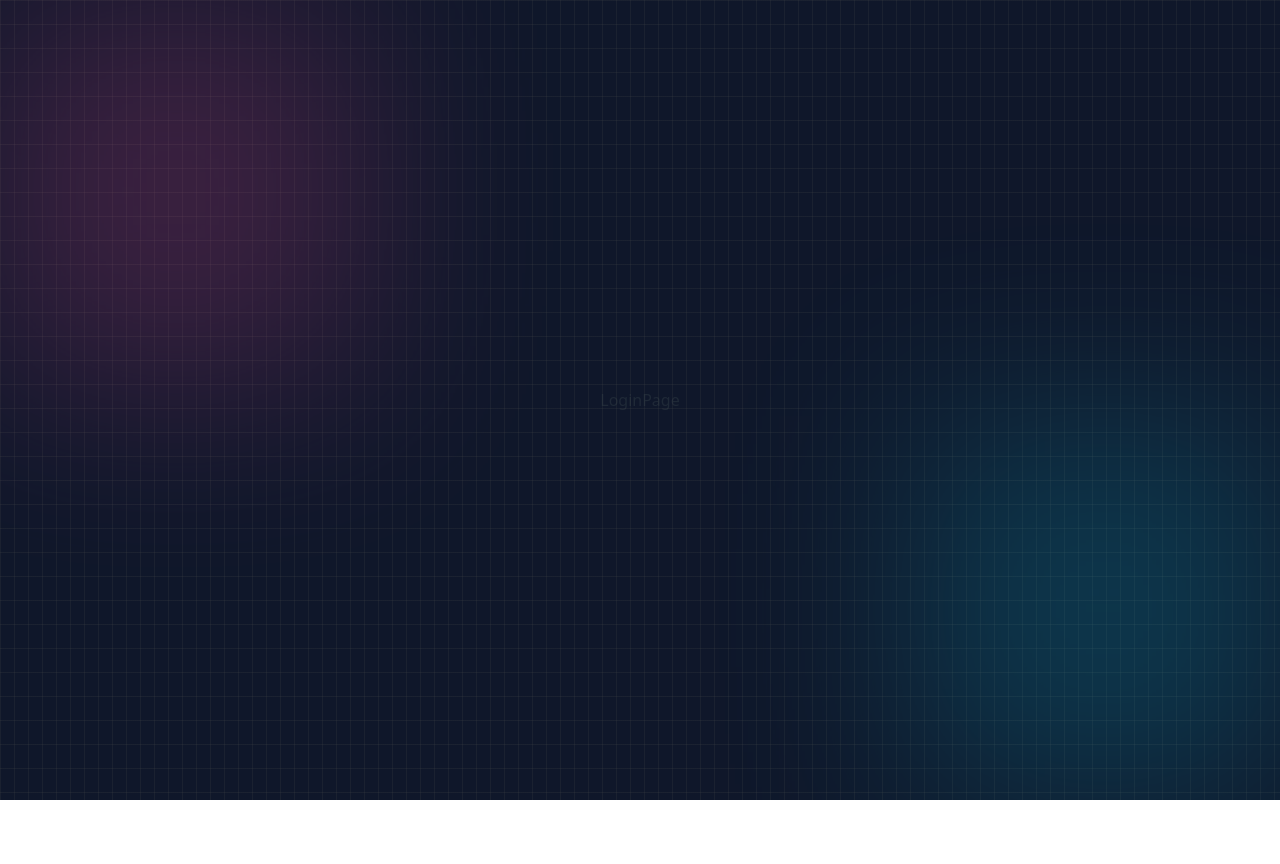
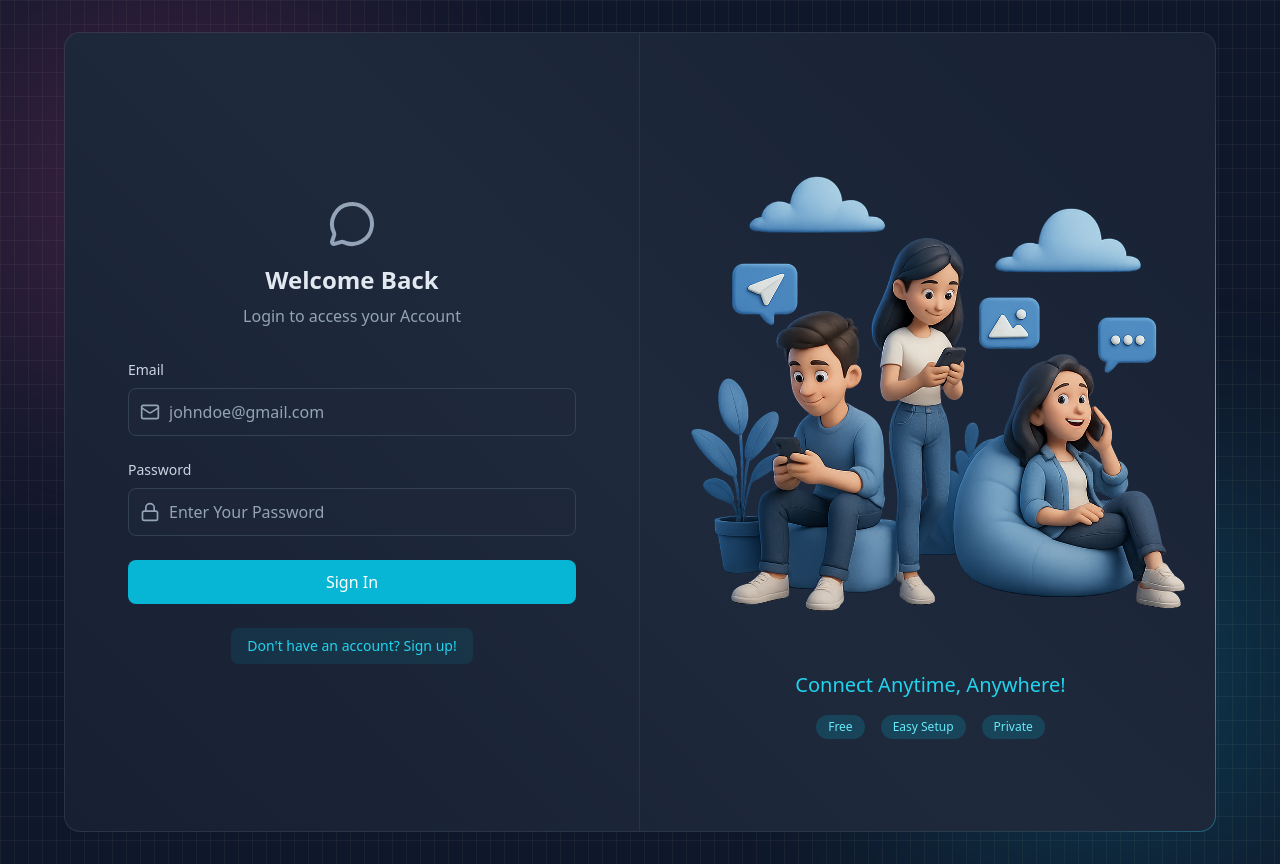
Before and after one commit to CasGan/chatii, a React app in the folder frontend/: page /login in a window 1280 px wide. Before the commit the page ends 800 px from the top, so only its background shows below. Built offline with nearby package versions, Linux system fonts and the light colour scheme; no server answers; the HTML template or start-up script is replaced by a standard one.

Commit message:
implements login and logout

```diff
--- a/frontend/src/pages/ChatPage.jsx
+++ b/frontend/src/pages/ChatPage.jsx
@@ -1,8 +1,13 @@
-import React from 'react'
+import { useAuthStore} from "../store/useAuthStore.js";
 
 function ChatPage() {
+  const {logout} = useAuthStore();
+
   return (
-    <div>ChatPage</div>
+    <div className="z-10">
+      ChatPage
+      <button onClick={logout}>Logout</button>
+    </div>
   )
 }
 
--- a/frontend/src/pages/LoginPage.jsx
+++ b/frontend/src/pages/LoginPage.jsx
@@ -1,9 +1,117 @@
-import React from 'react'
+import { useState } from "react";
+import { useAuthStore } from "../store/useAuthStore.js";
+import BorderAnimatedContainer from "../components/BorderAnimatedContainer.jsx";
+import { MessageCircleIcon, LockIcon, MailIcon, UserIcon, LoaderIcon, Loader } from "lucide-react";
+import {Link} from "react-router";
+
 
 function LoginPage() {
-  return (
-    <div>LoginPage</div>
-  )
+
+  const [formData, setFormData] = useState({email: "", password: ""});
+  const {login, isLogginIn} = useAuthStore();
+
+  const handleSubmit = (e) => {
+    e.preventDefault();
+    login(formData);
+  };
+
+
+    return (
+    <div className="w-full flex items-center justify-center p-4 bg-slate-900">
+      <div className="relative w-full max-w-6xl md:h-[800px] h-[650px]">
+        <BorderAnimatedContainer>
+          <div className="w-full flex flex-col md:flex-row">
+            {/* left side column */}
+            <div className="md:w-1/2 p-8 flex items-center justify-center md:border-r border-slate-600/30">
+            <div className="w-full max-w-md">
+              {/* Heading Text */}
+              <div className="text-center mb-8">
+                <MessageCircleIcon className="w-12 h-12 mx-auto text-slate-400 mb-4" />
+                <h2 className="text-2xl font-bold text-slate-200 mb-2">Welcome Back</h2>
+                <p className="text-slate-400">Login to access your Account</p>
+              </div>
+
+              {/* Form */}
+              <form onSubmit={handleSubmit} className="space-y-6">
+
+                 {/* Email */}
+                <div>
+                  <label className="auth-input-label">Email</label>
+                  <div className="relative">
+                    <MailIcon className="auth-input-icon"/>
+
+                    <input
+                      type="email"
+                      value={formData.email}
+                      onChange={(e)=> setFormData({ ...formData, email: e.target.value})}
+                      className="input"
+                      placeholder="johndoe@gmail.com"
+                      />
+                  </div>
+                </div>
+
+                 {/* Password  */}
+                <div>
+                  <label className="auth-input-label">Password</label>
+                  <div className="relative">
+                    <LockIcon className="auth-input-icon"/>
+
+                    <input
+                      type="password"
+                      value={formData.password}
+                      onChange={(e)=> setFormData({ ...formData, password: e.target.value})}
+                      className="input"
+                      placeholder="Enter Your Password"
+                      />
+                  </div>
+                </div>
+                {/* Submit Button */}
+                <button className="auth-btn" type="submit" disabled={isLogginIn}>
+                  {isLogginIn ? (
+                    <LoaderIcon className="w-full h-5 animate-spin text-center"/>
+                  ) : (
+                    "Sign In"
+                  )}
+                </button>
+              </form>
+
+              <div className="mt-6 text-center">
+                <Link to="/signup" className="auth-link">
+                  Don't have an account? Sign up!
+                </Link>
+              </div>
+
+
+
+            </div>
+
+            </div>
+
+            {/* Form picture - Right Side */}
+            <div className="hidden md:w-1/2 md:flex items-center justify-center p-6 bg-gradient-to-bl from-slate-800/20 to-transparent">\
+                  <div>
+                    <img
+                      src="/login.png"
+                      alt="People Using Mobile Device"
+                      className="w-full h-auto object-contain"
+                    />
+                    <div className="mt-6 text-center">
+                      <h3 className="text-xl font-medium text-cyan-400">Connect Anytime, Anywhere!</h3>
+
+                      <div className="mt-4 flex justify-center gap-4">
+                        <span className="auth-badge">Free</span>
+                        <span className="auth-badge">Easy Setup</span>
+                        <span className="auth-badge">Private</span>
+                      </div>
+                    </div>
+                  </div>
+            </div>
+
+          </div>
+        </BorderAnimatedContainer>
+      </div>
+    </div>
+  );
 }
 
 export default LoginPage
--- a/frontend/src/pages/SignUpPage.jsx
+++ b/frontend/src/pages/SignUpPage.jsx
@@ -69,7 +69,7 @@
                 <div>
                   <label className="auth-input-label">Password</label>
                   <div className="relative">
-                    <UserIcon className="auth-input-icon"/>
+                    <LockIcon className="auth-input-icon"/>
 
                     <input
                       type="password"
@@ -86,7 +86,7 @@
                     <LoaderIcon className="w-full h-5 animate-spin text-center"/>
                   ) : (
                     "Create Account"
-                  )};
+                  )}
                 </button>
               </form>
 
@@ -126,7 +126,7 @@
         </BorderAnimatedContainer>
       </div>
     </div>
-  )
+  );
 }
 
 export default SignUpPage
--- a/frontend/src/store/useAuthStore.js
+++ b/frontend/src/store/useAuthStore.js
@@ -6,6 +6,7 @@
     authUser: null,
     isCheckingAuth: true,
     isSigningUp: false,
+    isLoggingIn: true,
 
     checkAuth : async () =>{
         try {
@@ -36,4 +37,32 @@
 
     },
 
+    login : async(data) =>{
+        set({isLoggingIn: true});
+
+        try {
+            const res = await axiosInstance.post("/auth/login", data);
+            set({ authUser: res.data });
+
+            toast.success("Logged In!");
+
+        } catch (error) {
+            toast.error(error.response.data.message);
+        } finally {
+            set({isLoggingIn: false});
+        }
+
+    },
+
+    logout: async() =>{
+        try {
+            await axiosInstance.post("/auth/logout");
+            set({ authUser: null});
+            toast.success("Logged Out Successfully.")
+        } catch (error) {
+            toast.error("Error Logging Out");
+            console.log("Logout Error: ", error);
+        }
+    },
+
 }));
```
